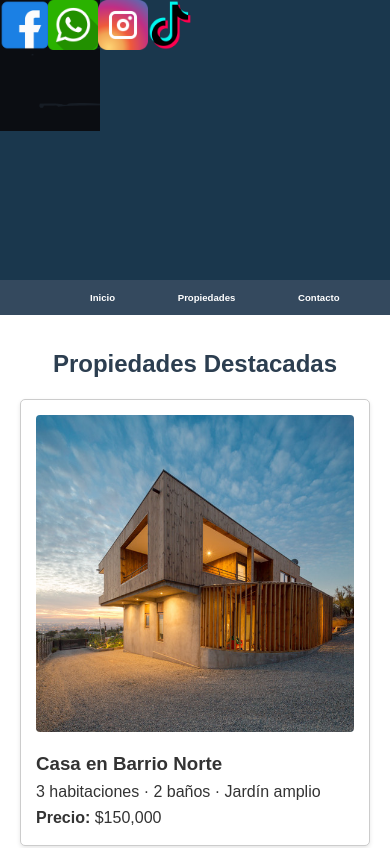
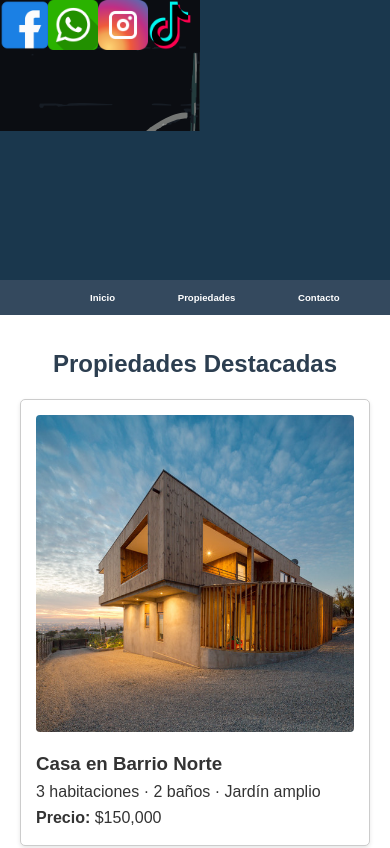
Before and after one commit to equipoV6/equipoV6.github.io, a plain HTML site: page index.html in a window 390 px wide. Shown: the top 848 px of the page. Drawn offline with Linux system fonts and the light colour scheme.

Commit message:
Update ejemplo.css

```diff
--- a/ejemplo.css
+++ b/ejemplo.css
@@ -137,7 +137,7 @@ top: 0%;
     background-color: #1ebe57;
   }
 
-  @media (max-width:400px)
+  @media (max-width:600px)
   {
 
 
@@ -147,7 +147,7 @@ top: 0%;
 
     .logo{
      background-image: url(logocelular.png);
-     width: 100px;
+     width: 200px;
      height: 150px;
      position: absolute;
      top: 0%;
```
